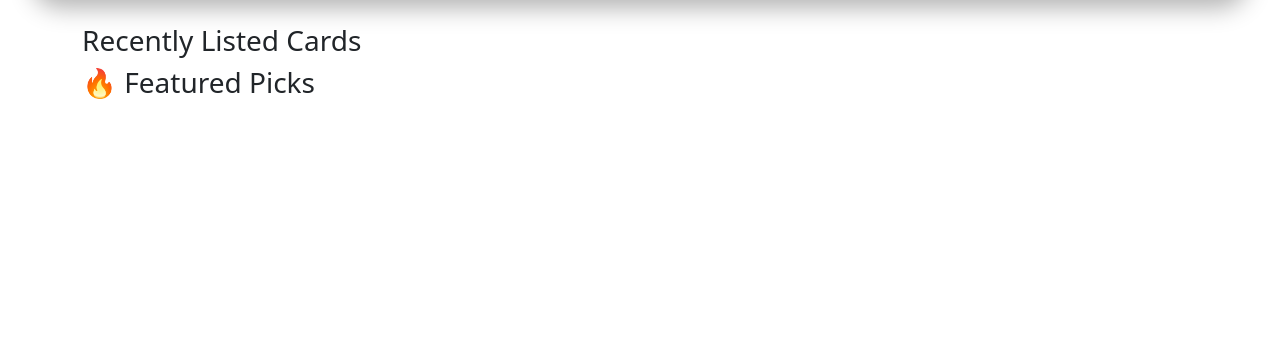
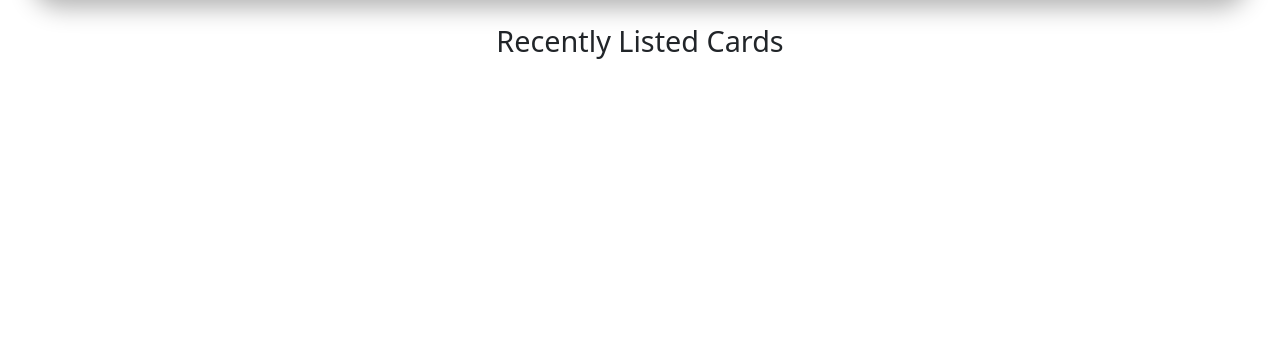
Before and after one commit to naxad/django-tcg-app, a Django app: page / in a window 1280 px wide. Shown: the part 56-420 px from the top of the page. Run offline with Django 5.2, Linux system fonts and the light colour scheme; data that the repository does not hold is empty.

Commit message:
Bug fixes on home page regarding the carousel, also remove the featured picks section

```diff
--- a/home/static/home/style.css
+++ b/home/static/home/style.css
@@ -173,6 +173,32 @@ footer {
     padding: 12px 0;
     margin-top: auto;
 }
+
+
+.fade-carousel {
+    position: relative;
+}
+
+.fade-left,
+.fade-right {
+    position: absolute;
+    top: 0;
+    bottom: 0;
+    width: 60px;
+    z-index: 2;
+    pointer-events: none;
+}
+
+.fade-left {
+    left: 0;
+    background: linear-gradient(to right, white 0%, transparent 100%);
+}
+
+.fade-right {
+    right: 0;
+    background: linear-gradient(to left, white 0%, transparent 100%);
+}
+
 
 /* === Card Styles === */
 .card-hover {
@@ -359,6 +385,19 @@ footer {
     transform: scale(1.02);
 }
 
+
+.carousel-cards {
+    display: flex;
+    gap: 1rem;
+    overflow-x: auto;
+    scroll-snap-type: x mandatory;
+}
+
+.carousel-cards .card {
+    flex: 0 0 auto;
+    scroll-snap-align: start;
+}
+
 .browse-card-img img {
     max-height: 350px;
     object-fit: contain;
@@ -428,3 +467,50 @@ footer {
 .image-modal-close:hover {
     color: #bbb;
 }
+
+
+
+.card-carousel {
+    display: grid;
+    grid-template-columns: repeat(auto-fit, minmax(220px, 1fr));
+    gap: 1.5rem;
+    padding: 1rem 0;
+    overflow-x: hidden;
+    /* Prevent scrollbar */
+}
+
+.card-track {
+    display: flex;
+    gap: 1rem;
+    scroll-snap-type: x mandatory;
+}
+
+.card-item {
+    flex: 0 0 auto;
+    scroll-snap-align: start;
+    width: 220px;
+    background: white;
+    border-radius: 12px;
+    box-shadow: 0 4px 12px rgba(0, 0, 0, 0.1);
+    padding: 0.5rem;
+    text-align: center;
+}
+
+
+.section-title {
+    text-align: center;
+    font-size: 1.8rem;
+    margin-bottom: 1rem;
+}
+
+
+.card-item img {
+    max-width: 100%;
+    height: auto;
+    border-radius: 8px;
+}
+
+.card-caption {
+    margin-top: 0.5rem;
+    font-weight: 500;
+}
--- a/home/templates/home/home.html
+++ b/home/templates/home/home.html
@@ -24,7 +24,9 @@
   <div class="fade-right"></div>
 </div>
 
-<h3 class="section-title">🔥 Featured Picks</h3>
+<!-- maybe add this later if i waant a featured items section
+
+<h3 class="section-title">Featured Picks</h3>
 <div id="featuredCarousel" class="carousel slide" data-bs-ride="carousel">
   <div class="carousel-inner">
     {% for card in featured_items %}
@@ -59,7 +61,7 @@
   </button>
 </div>
 
-
+-->
 
 
 {% endblock %}
```
